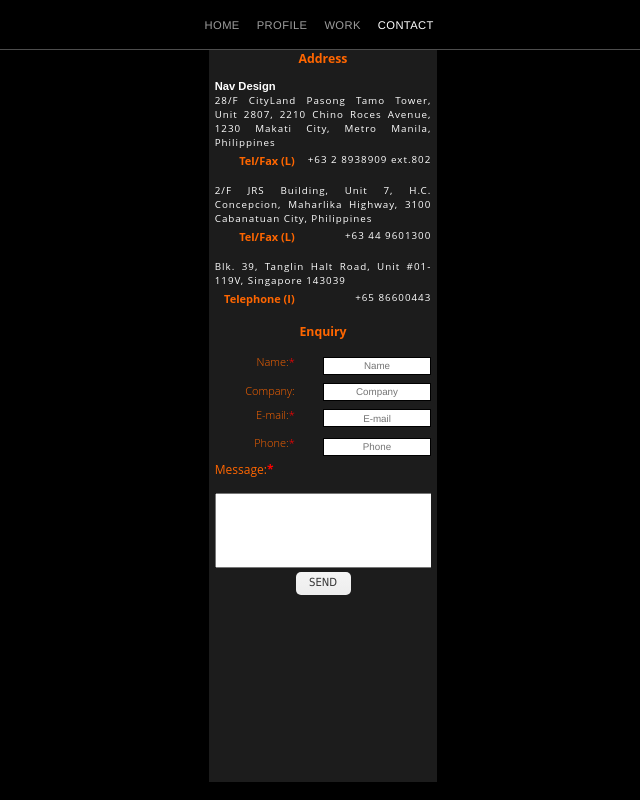
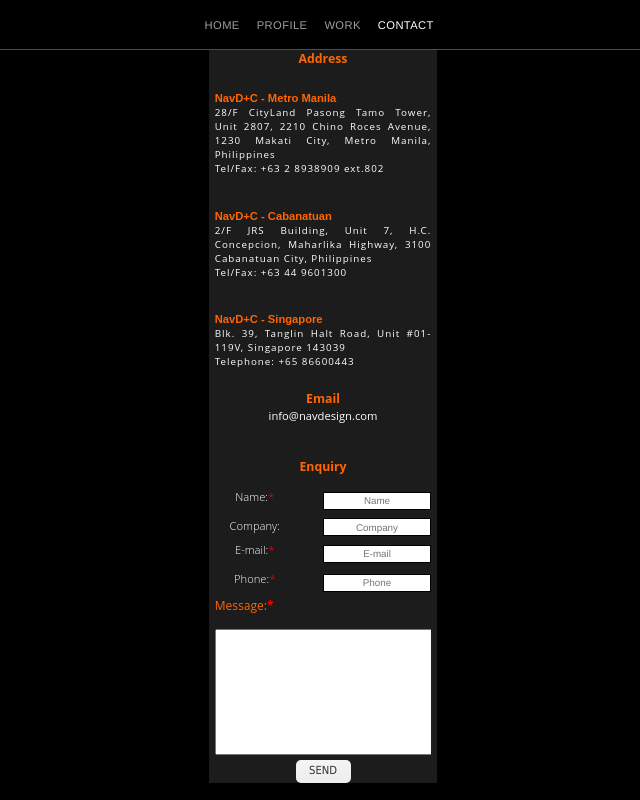
Before and after one commit to 12021341/nav-design, a PHP site: page /contact.php in a window 1280 px wide. Shown: the whole page, without its empty margins (317-957 px from the left). Run offline with PHP 8.4, Linux system fonts and the light colour scheme; some libraries are stand-ins or nearby versions.

Commit message:
new changes

```diff
--- a/contact.php
+++ b/contact.php
@@ -77,31 +77,46 @@
                     <b class="heading">Address</b>
                 <div class="innercontact"><p></p>
                     <div id="navD">
-                            Nav Design
+                            NavD+C - Metro Manila
                     </div>
-                    <p id="whitecontact">28/F CityLand Pasong Tamo Tower, Unit 2807, 2210 Chino Roces Avenue, 1230 Makati City, Metro Manila, Philippines</p>
-                        <table class="contentTable">
+                    <div id="whitecontact">28/F CityLand Pasong Tamo Tower, Unit 2807, 2210 Chino Roces Avenue, 1230 Makati City, Metro Manila, Philippines
+                    <p>Tel/Fax: +63 2 8938909 ext.802</p>
+                    </div>
+                        <!--<table class="contentTable">
                         <tr>
-                         <td><label class="labelContact">Tel/Fax (L)</label></td>
-                         <td><h7>+63 2 8938909 ext.802</h7></td>
+                          <td><label class="labelContact">Tel/Fax (L)</label></td>
+                         <td><h7>Tel/Fax: +63 2 8938909 ext.802</h7></td>
                          </tr>
                         </table>
+                            -->
+                    <div id="navD">
+                            NavD+C - Cabanatuan
+                    </div>
+                    <div id="whitecontact">2/F JRS Building, Unit 7, H.C. Concepcion, Maharlika Highway, 3100 Cabanatuan City, Philippines
+                    <p>Tel/Fax: +63 44 9601300</p>
+                    </div>
 
-                    <p id="whitecontact">2/F JRS Building, Unit 7, H.C. Concepcion, Maharlika Highway, 3100 Cabanatuan City, Philippines</p>
-                        <table class="contentTable">
+
+                    <!-- table class="contentTable">
                         <tr>
                          <td><label class="labelContact">Tel/Fax (L)</label></td>
                          <td><h7>+63 44 9601300</h7></td>
                          </tr>
-                        </table>
+                        </table> -->
 
-                    <p id="whitecontact">Blk. 39, Tanglin Halt Road, Unit #01-119V, Singapore 143039</p>
-                        <table class="contentTable">
+                    <div id="navD">
+                            NavD+C - Singapore
+                    </div>
+                    <div id="whitecontact">Blk. 39, Tanglin Halt Road, Unit #01-119V, Singapore 143039
+                    <p>Telephone: +65 86600443</p>
+                    </div>
+                        <!-- <table class="contentTable">
                         <tr>
                          <td><label class="labelContact">Telephone (I)</label></td>
                          <td><h7>+65 86600443</h7></td>
                          </tr>
                         </table>
+                    -->
 
 <!--
             <table class="contentTable">
@@ -123,8 +138,10 @@
                   </tr>
             </table>
 -->
+            <b class="heading">Email</b>
+            <p id ="subheading">info@navdesign.com
+            </p>
 
-            <p></p>
             <b class="heading">Enquiry</b>
             <p></p>
             <form action="mailer.php" method="POST">
@@ -151,8 +168,7 @@
 
                 <div class="message">
                     <p class="fonto" style='text-align:left'>Message:<label class="control-label"></label></p>
-                        <textarea rows="4" cols="45" name="comment" ></textarea>
-
+                        <textarea rows="7" cols="31" name="comment" wrap="hard"></textarea>
                 </div>
                <!-- <div class="recaptcha-wrap">
                    <div class="g-recaptcha" data-sitekey="6LdklhITAAAAADGr43pdhvOXPQ6UY4IXZgu2uONJ" style="transform:scale(0.7);transform-origin:0;-webkit-transform:scale(0.7);
--- a/css/styles.css
+++ b/css/styles.css
@@ -6,13 +6,18 @@
     font-size: 12.3px;
     font-style: bold;
 }
+#subheading{
+    text-align: center;
+    font-size: 0.8em;
+    margin-bottom: 15%;
+}
 #whitecontact{
      font-size: 0.7em;
      text-align: justify;
      overflow: hidden;
      color: #ffffff;
      letter-spacing: 1px;
-    margin-bottom: 0px;
+     margin-bottom: 4%;
 }
 
 #icons {
@@ -119,12 +124,11 @@ td input{
     font-size: 0.7em;
 }
 .labelContact{
-    color:#FF6600;
     float: left;
-	text-align: right;
+	text-align: center;
 	width: 100px;
     padding-top: 3px;
-    font-size: 11px;
+    font-size: 0.8em;
 /*    padding-left: 10px;*/
 }
 .contentTable{
@@ -142,6 +146,8 @@ td input{
     text-align: left;
     font-weight: bold;
     font-size:0.8em;
+    color:#FF6600;
+    margin-top: 10%;
 }
 
 .centered{
@@ -471,8 +477,8 @@ margin:0 auto;
 .middlewrapper{
 	display: inline-block;
     background-color: #1c1c1c;
-	width: 17.5%;
-	max-width: 90%;
+	width: 14%;
+	max-width: 95%;
 	min-height: 80%;
 	height: 580px;
 	min-height: 100%;
--- a/profile.html
+++ b/profile.html
@@ -198,12 +198,15 @@ NAV is dedicated to employing the tools, methods, and visionary capability of de
                   <p>
 
                   <ul>
-                      <li>	Full Architectural Services</li>
+                      <li>	Full Architectural and Engineering Services</li>
                       <li>	Strategic Master Planning</li>
                       <li>	Interior Design Services</li>
                       <li>	Feasibility Studies</li>
                       <li>	Project Positioning, Programming and Condition Assessments</li>
                       <li>	Construction</li>
+                      <li> Renovation</li>
+                      <li> Land Surverying</li>
+                      <li> Property Development</li>
                       <li>	Trading</li>
                   </ul>
 
```
